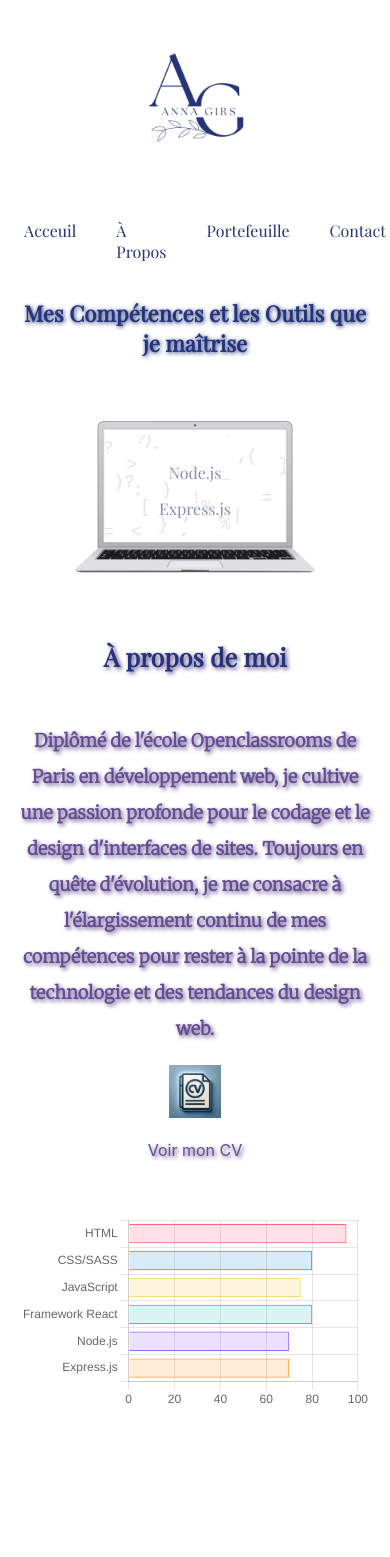
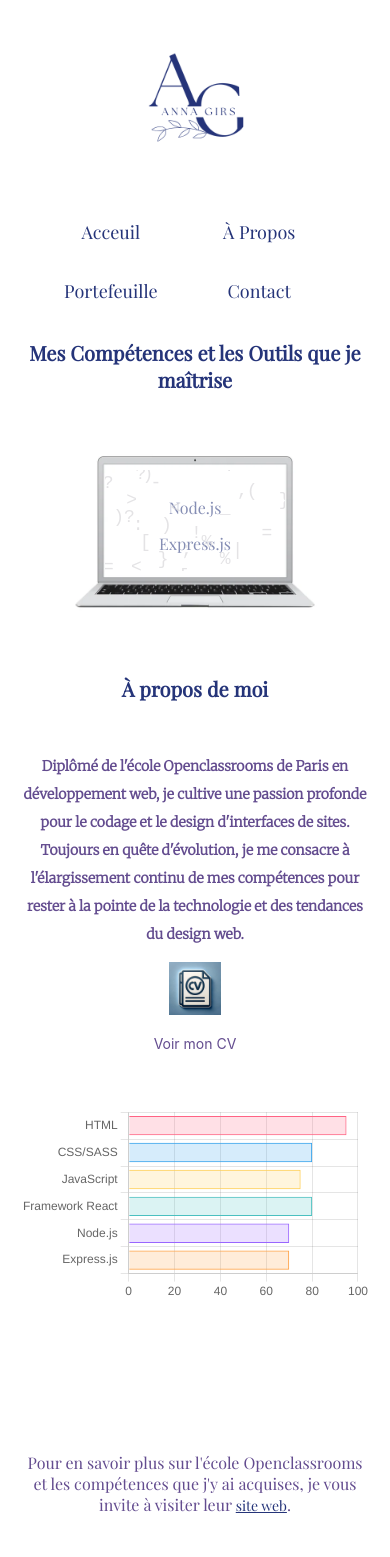
Before and after one commit to devuserman/mon-portfolio, a React (Create React App) app: page /apropos in a window 390 px wide. Shown: the top 1557 px of the page. Built offline with nearby package versions, Linux system fonts and the light colour scheme.

Commit message:
mdf styles

```diff
--- a/src/components/Apropos/Apropos.css
+++ b/src/components/Apropos/Apropos.css
@@ -5,7 +5,6 @@
 .titre-apropos {
   font-family: Playfair Display;
   text-align: center;
-  text-shadow: 1px 1px 4px #253479;
   color: #253479;
   font-size: 28px;
 }
@@ -24,7 +23,6 @@
 
 .text-about-me {
   color: #634c8f;
-  text-shadow: 2px 2px 4px  #634c8f;
   text-align: center;
   margin-bottom: 50px;
 }
@@ -44,7 +42,6 @@
     font-size: 20px;
     font-family: Merriweather;
     color: #634c8f;
-    text-shadow: 2px 2px 4px  #634c8f;
     text-align: center;
     line-height: 2;
   }
@@ -59,6 +56,9 @@
   }
 
    @media screen and (max-width: 992px) {
+    .titre-apropos {
+      font-size: 22px;
+    }
     .cv-img {
       width: 15%;
     }
@@ -67,22 +67,25 @@
       min-height: 300px;
     }
 
+
   }
   @media screen and (max-width: 768px) {
+
     .titre-apropos {
-      font-size: 22px;
-    }
-    .titre-apropos {
-      font-size: 22px;
+      font-size: 20px;
     }
     .apropos-text {
-      font-size: 18px;
+      font-size: 14px;
     }
     .text-ps {
-      font-size: 18px;
+      font-size: 16px;
     }
     .text-ps a {
-      font-size: 18px;
+      font-size: 14px;
+    }
+    .cv-moi {
+      font-size: 14px;
     }
 
+
   }
--- a/src/components/Apropos/Apropos.js
+++ b/src/components/Apropos/Apropos.js
@@ -21,13 +21,13 @@ function Apropos() {
         </div>
 
         <div className="text-about-me">
-      <h2>À propos de moi</h2>
+      <h2 className="titre-apropos">À propos de moi</h2>
       <h3 className="apropos-text"> Diplômé de l'école Openclassrooms de Paris en développement web, je cultive une passion profonde pour le codage et le design d'interfaces de sites. Toujours en quête d'évolution, je me consacre à l'élargissement continu de mes compétences pour rester à la pointe de la technologie et des tendances du design web. </h3>
       <div className="cv-link">
         <a href="/images/CV-anna-popova.pdf" target="_blank" rel="noopener noreferrer">
         <img src='/images/cv-image.png' alt="Voir mon CV" className="cv-img" />
         </a>
-        <p>Voir mon CV</p>
+        <p className="cv-moi">Voir mon CV</p>
       </div>
     </div>
 
--- a/src/components/Contact/Contact.css
+++ b/src/components/Contact/Contact.css
@@ -77,4 +77,10 @@ textarea {
     width: 60%; /* Remplir la largeur du conteneur parent */
     height: 40px;
   }
+  .forma label  {
+    font-size: 14px;
+  }
+  h2 {
+    font-size: 22px;
+  }
 }
--- a/src/components/Header/header.css
+++ b/src/components/Header/header.css
@@ -56,7 +56,20 @@ a {
     margin-bottom: 20px;
   }
   .menu li a {
-    font-size: 16px;
+    font-size: 18px;
+  }
+  nav ul {
+
+ gap: 15px;
   }
 
 }
+@media screen and (max-width: 425px) {
+  nav ul{
+    display: grid;
+  grid-template-columns: repeat(2, 1fr);
+  gap: 35px;
+  padding: 0;
+  text-align: center;
+   }
+}
--- a/src/components/Home/Home.css
+++ b/src/components/Home/Home.css
@@ -19,10 +19,19 @@ main {
     .text-section {
         font-size: 20px;
     }
+    h1 {
+        font-size: 24px;
+    }
 }
 
-@media screen and (max-width: 480px) {
+@media screen and (max-width: 375px) {
     .text-section {
         font-size: 18px;
     }
+    h1 {
+        font-size: 22px;
+    }
+    .home-texte {
+        padding: 10px;
+    }
 }
--- a/src/components/Home/Home.js
+++ b/src/components/Home/Home.js
@@ -16,7 +16,7 @@ function Home() {
         <main className="text-section">
   <h1>Bonjour !<br/> Je suis Anna</h1>
  <p>Je crée des sites web créatifs et modernes.</p>
-  <p>Bienvenue dans mon univers de code et d'innovation.</p>
+  <p className="home-texte">Bienvenue dans mon univers de code et d'innovation.</p>
 
 </main>
 </div>
--- a/src/components/Portefeuille/Portefeuille.css
+++ b/src/components/Portefeuille/Portefeuille.css
@@ -93,10 +93,9 @@
     }
 
     .project-modal {
-      position: absolute; /* Utiliser 'absolute' plutôt que 'fixed' */
+      position: absolute;
       background: rgba(255, 255, 255, 1.0);
       padding: 20px;
-      z-index: 1000;
       border: 2px solid #ccc;
       border-radius: 8px;
       box-shadow: 0 4px 8px rgba(0, 0, 0, 0.1);
@@ -167,7 +166,7 @@
    font-size: 22px;
   }
   .project-container:hover {
-    transform: scale(1.1);
+    transform: scale(1.0);
   }
   .project-title {
     font-size: 16px;
@@ -181,4 +180,10 @@
  .competences {
   font-size: 14px;
  }
+ .project-modal {
+  top: 10%;
+ }
+ .click-to-learn-more {
+  font-size: 14px;
+ }
     }
```
